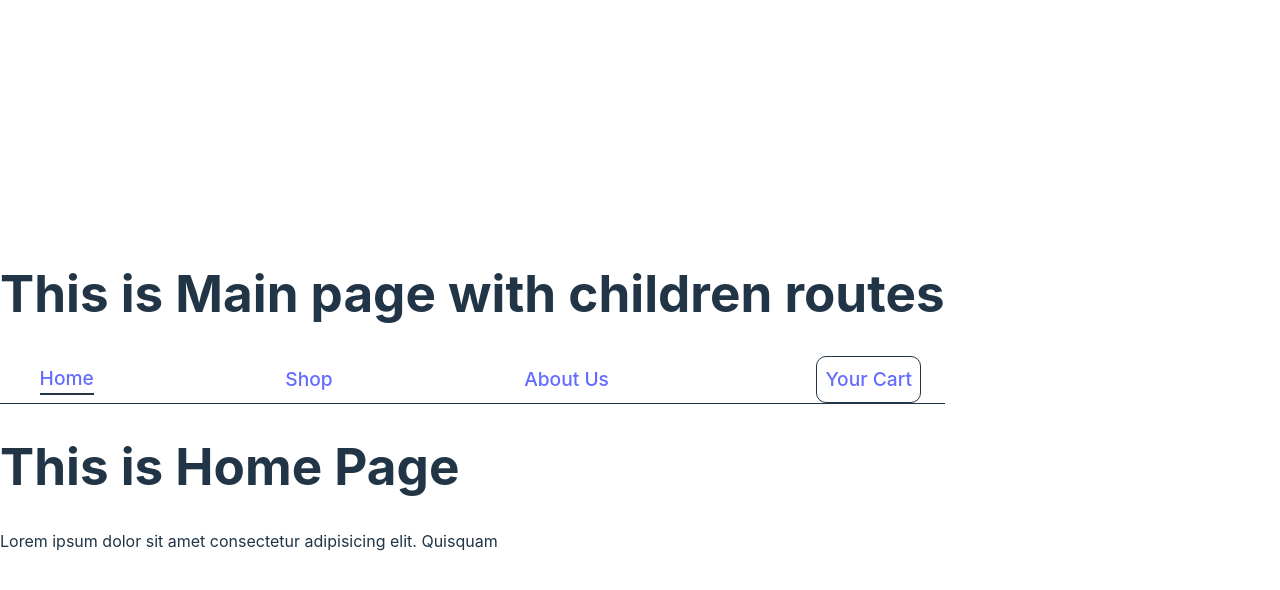
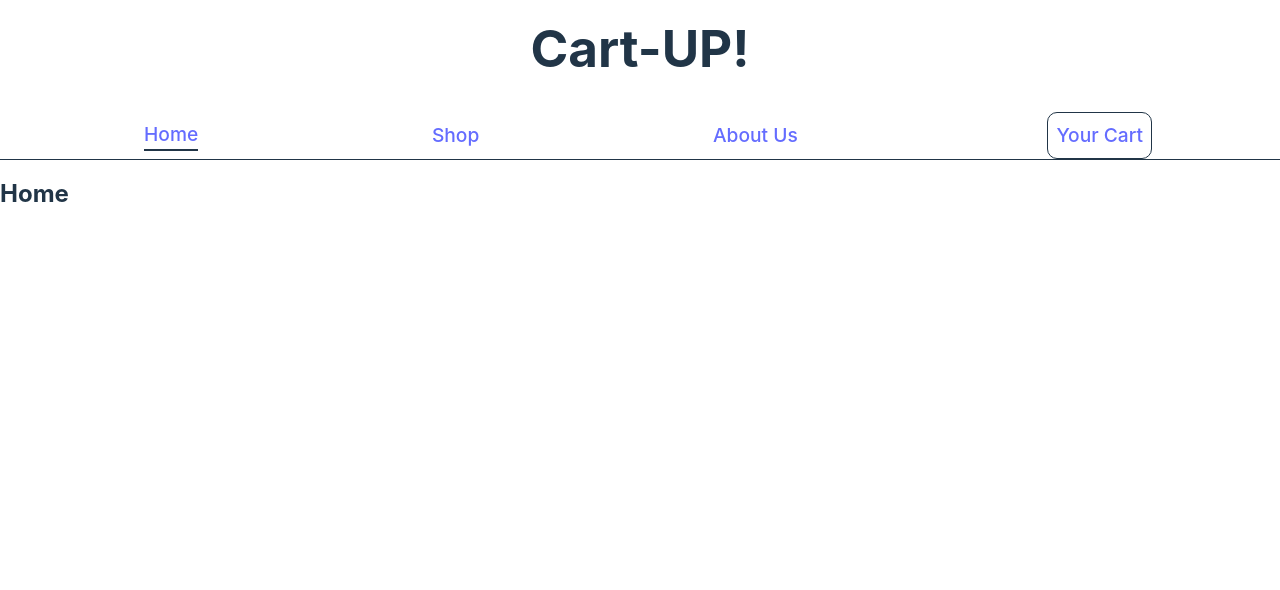
Before and after one commit to r0hitm/shopping-kart, a React (Vite) app: page / in a window 1280 px wide. Shown: the top 590 px of the page. Built offline with nearby package versions, Linux system fonts and the light colour scheme.

Commit message:
New Styles

```diff
--- a/src/App.css
+++ b/src/App.css
@@ -0,0 +1,11 @@
+*,
+*::before,
+*::after {
+    box-sizing: border-box;
+    margin: 0;
+}
+
+h1.title {
+    text-align: center;
+    padding: 20px;
+}
--- a/src/App.jsx
+++ b/src/App.jsx
@@ -1,21 +1,21 @@
 // import { useState } from 'react'
 // import cartLogo from '/cart.svg'
 
-import Navbar from './components/Navbar.jsx'
+import Navbar from "./components/Navbar.jsx";
 
-// import './App.css'
-import { Outlet } from 'react-router-dom'
+import "./App.css";
+import { Outlet } from "react-router-dom";
 
 function App() {
     // const [count, setCount] = useState(0)
 
     return (
         <>
-      <h1>This is Main page with children routes</h1>
+            <h1 className="title">Cart-UP!</h1>
             <Navbar />
             <Outlet />
         </>
-  )
+    );
 }
 
-export default App
+export default App;
--- a/src/index.css
+++ b/src/index.css
@@ -23,13 +23,13 @@ a:hover {
   color: #535bf2;
 }
 
-body {
+/* body {
   margin: 0;
   display: flex;
   place-items: center;
   min-width: 320px;
   min-height: 100vh;
-}
+} */
 
 h1 {
   font-size: 3.2em;
--- a/src/routes/home.jsx
+++ b/src/routes/home.jsx
@@ -1,10 +1,3 @@
 export default function Home() {
-    return (
-        <>
-            <h1>This is Home Page</h1>
-            <p>
-                Lorem ipsum dolor sit amet consectetur adipisicing elit. Quisquam
-            </p>
-        </>
-    )
+    return <h2>Home</h2>;
 }
```
Lines whose indentation alone changed are shown as unchanged.
